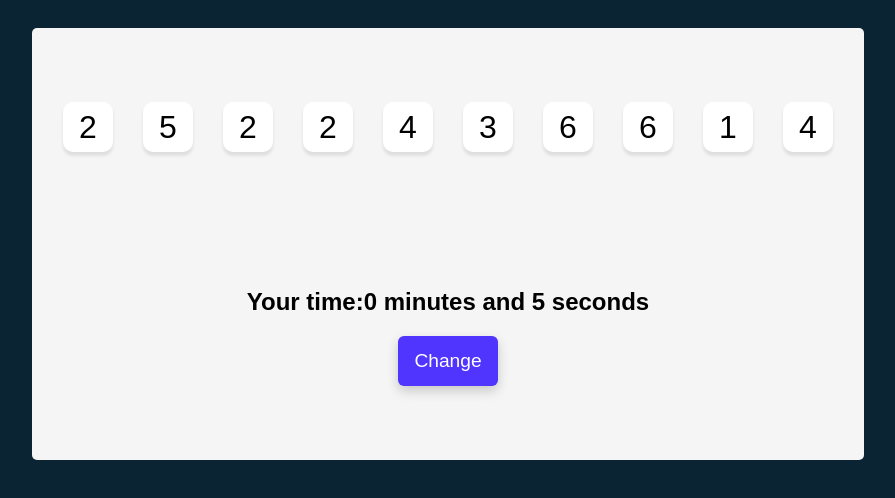
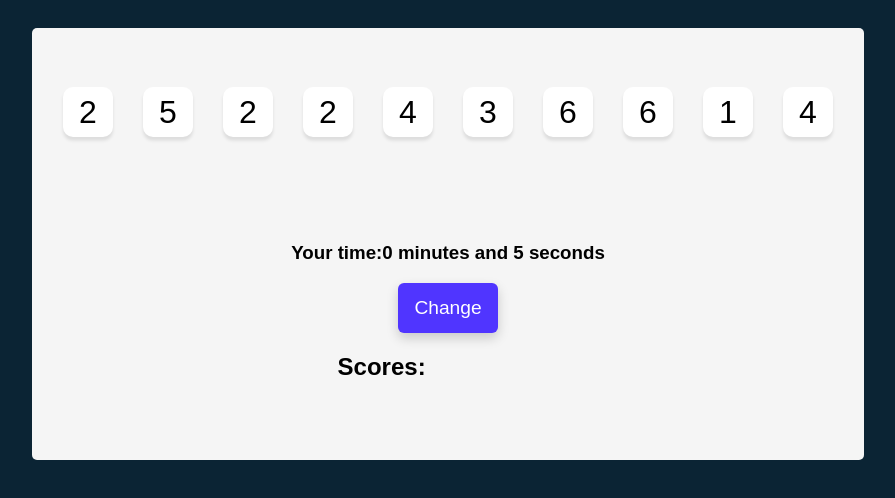
Before and after one commit to StefanFrs/Tenzies-project---REACT, a React (Create React App) app in the folder tenzies/: page / in a window 1280 px wide. Shown: the top 498 px of the page, without its empty margins (192-1087 px from the left). Built offline with nearby package versions, Linux system fonts and the light colour scheme.

Commit message:
working on score functionality (not working yet)

```diff
--- a/tenzies/public/style.css
+++ b/tenzies/public/style.css
@@ -68,3 +68,11 @@ body {
   .roll-dice:focus {
     outline: none;
   }
+  .flex{
+    display: flex;
+    justify-content: space-around;
+  }
+
+  .scores{
+    list-style: none;
+  }
--- a/tenzies/src/App.js
+++ b/tenzies/src/App.js
@@ -2,7 +2,6 @@ import React from "react"
 import Confetti from "react-confetti"
 import Die from "./Die"
 import {nanoid} from "nanoid"
-
 
 export default function App() {
 
@@ -10,6 +9,7 @@ export default function App() {
   const [tenzies, setTenzies] = React.useState(false)
   const [seconds,setSeconds] = React.useState(0)
   const [minutes,setMinutes] = React.useState(0)
+  const [scores, setScores] = React.useState([])
 
   var timer;
 
@@ -20,10 +20,14 @@ export default function App() {
         if(seconds==59){
           setMinutes(minutes+1)
           setSeconds(0)
+          var score = seconds + (minutes * 60)
+          setScores(prevState => ({
+            arrayvar: [...prevState.arrayvar, score]
+          }))
         }
     },1000)
       return () => clearInterval(timer)
-    }})
+    }},[seconds])
 
 
 
@@ -33,8 +37,9 @@ export default function App() {
    const equalVal = dice.every(die => die.value === firstValue)
     if(allHeld && equalVal){
       setTenzies(true)
-      setMinutes(0)
-      setSeconds(0)
+      setMinutes(minutes)
+      setSeconds(seconds)
+      setScores(scores)
       console.log("you won!!")
     }
 
@@ -66,6 +71,9 @@ export default function App() {
     } else{
       setTenzies(false)
       setDice(allNewDice())
+      setMinutes(0)
+      setSeconds(0)
+      console.log("scores on the final result"+scores)
     }
   }
 
@@ -77,16 +85,32 @@ export default function App() {
     }))
   }
 
+  console.log("score during the game" + scores)
+
 const diceItem = dice.map(die =>
   <Die key={die.id} onClick={holdDice} value = {die.value} isHeld={die.isHeld} holdDice={() => holdDice(die.id)}/> )
 
+  const showScores = scores.map(function(best){
+    <li>{best}</li>
+})
    return(
    <main>
        {diceItem}
        <div>
-       <div><h2>Your time:{minutes} minutes and {seconds} seconds</h2></div>
-       <button className="roll-dice" onClick={changeDice}>{ tenzies ? `New Game` : `Change` }</button>
+         <div>
+            <div><h3>Your time:{minutes} minutes and {seconds} seconds</h3></div>
+            <button className="roll-dice" onClick={changeDice}>{ tenzies ? `New Game` : `Change` }</button>
+          </div>
+          <div className="flex">
+            <h2>Scores:</h2>
+            <div className="scores">
+              <ol>
+                  {showScores}
+              </ol>
+            </div>
+          </div>
        </div>
+
        {tenzies && <Confetti />}
   </main>
   )
```
